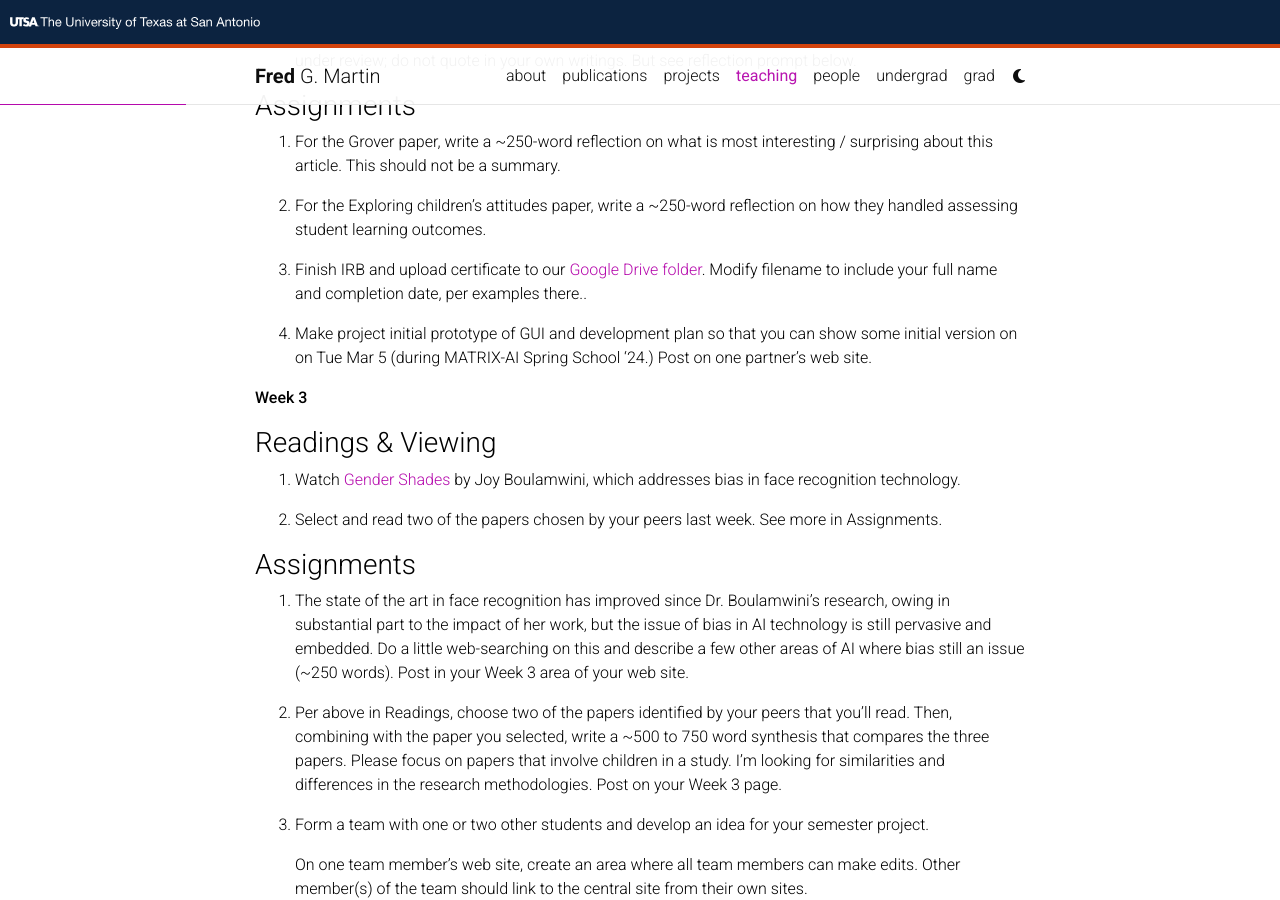
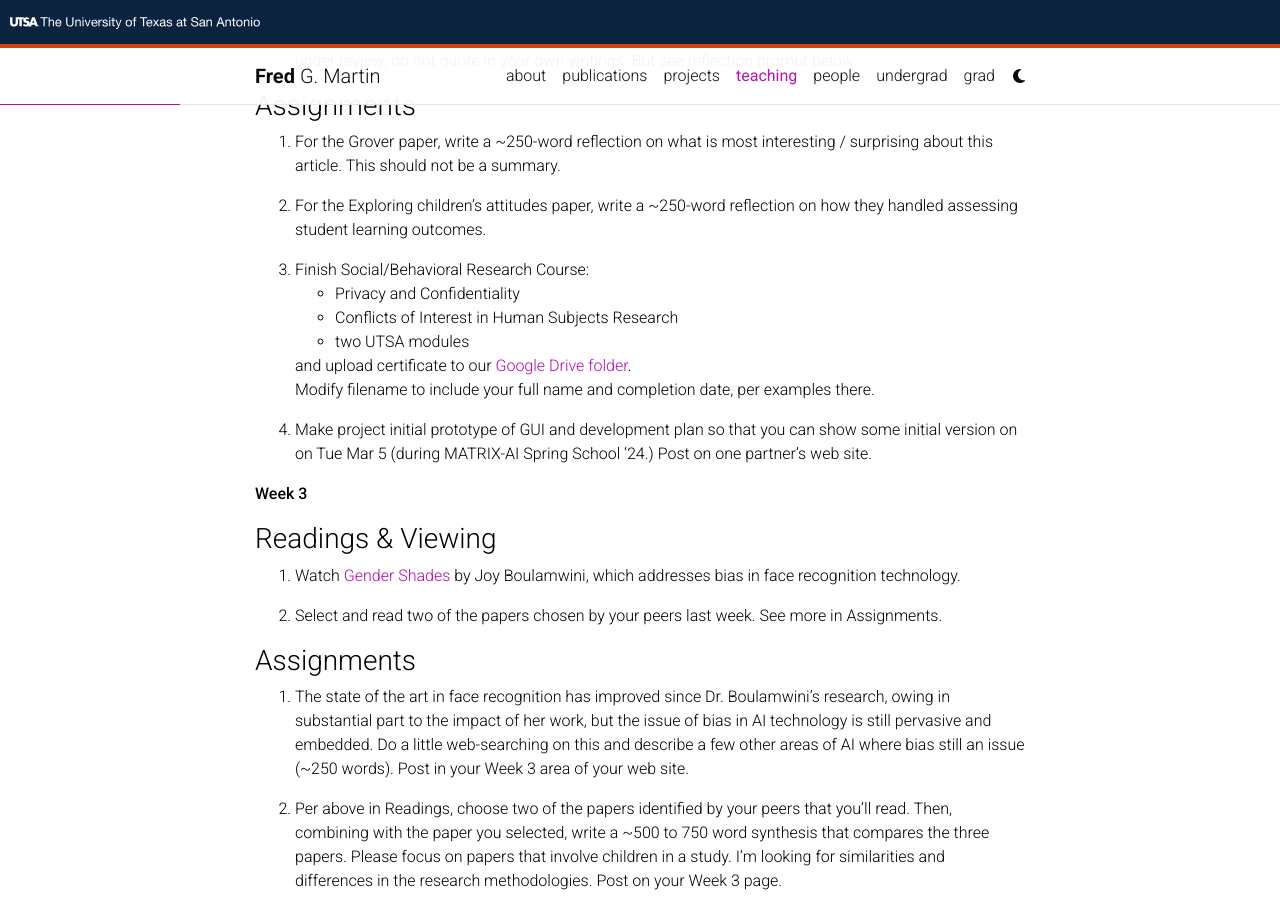
Before and after one commit to fgmart/fgmart.github.io, a Jekyll site: the page built from _pages/teaching/dait24/assignments.md, in a window 1280 px wide and 900 px high, scrolled down 375 px. Built offline with Jekyll 4.4.1, drawn with Linux system fonts in a browser that asks for light colours; comment, search, counter and statistics services are not loaded; a style sheet for code colours, icons or effects is not loaded.

Commit message:
updated CITI training info

```diff
--- a/_pages/teaching/dait24/assignments.md
+++ b/_pages/teaching/dait24/assignments.md
@@ -27,7 +27,13 @@
 
 1. For the Exploring children's attitudes paper, write a ~250-word reflection on how they handled assessing student learning outcomes.
 
-1. Finish IRB and upload certificate to our [Google Drive folder](https://drive.google.com/drive/folders/10M85xZcVKdkjawGzbtFc6mniO9BG6hQ2). Modify filename to include your full name and completion date, per examples there..
+1. Finish Social/Behavioral Research Course:
+   * Privacy and Confidentiality
+   * Conflicts of Interest in Human Subjects Research
+   * two UTSA modules
+
+   and upload certificate to our [Google Drive folder](https://drive.google.com/drive/folders/10M85xZcVKdkjawGzbtFc6mniO9BG6hQ2).\
+   Modify filename to include your full name and completion date, per examples there.
 
 1. Make project initial prototype of GUI and development plan so that
 you can show some initial version on on Tue Mar 5 (during MATRIX-AI
```
